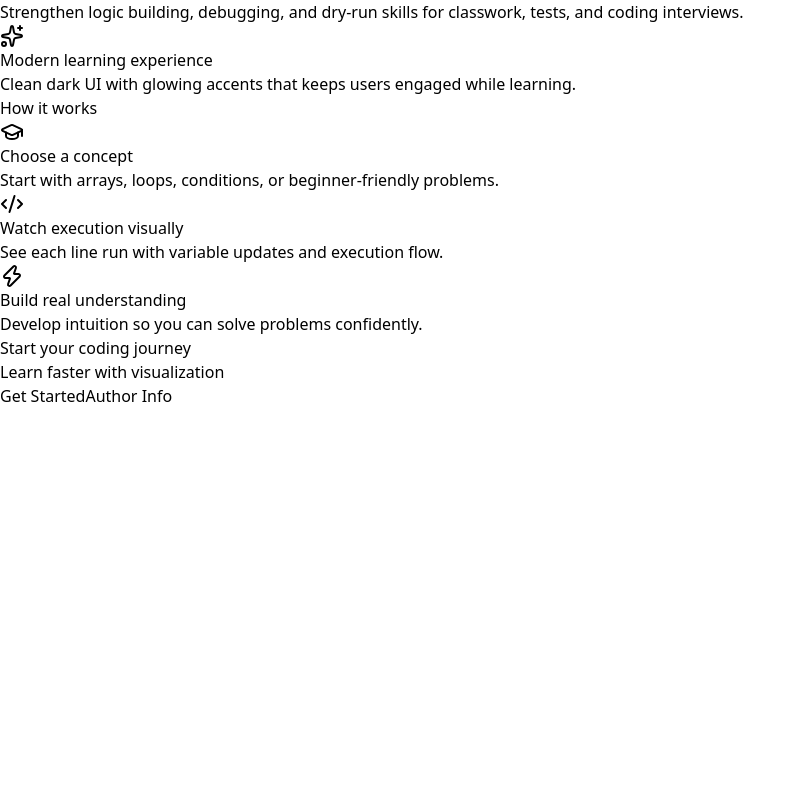
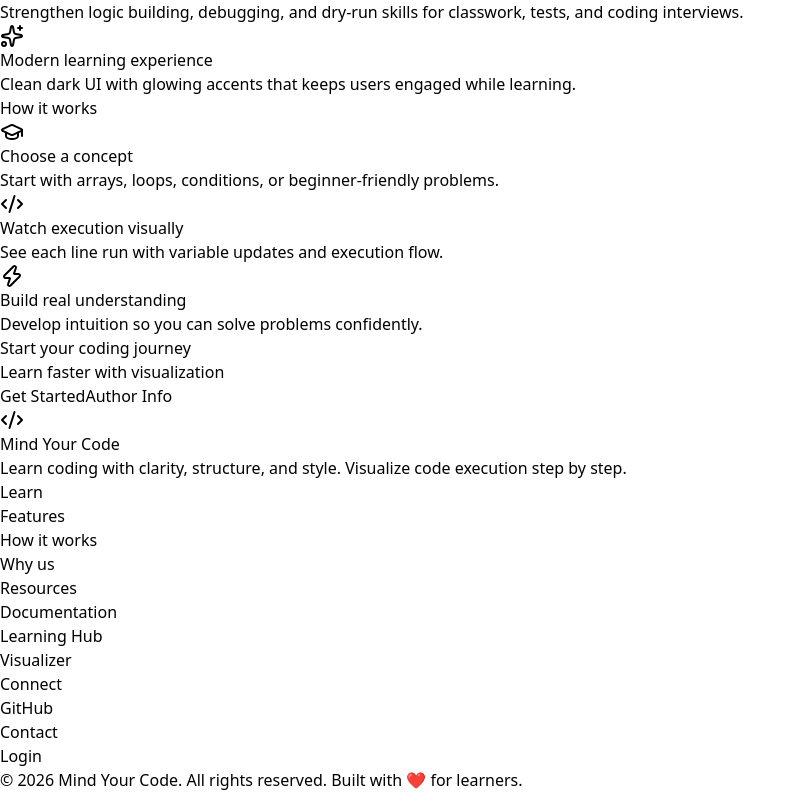
Before and after one commit to samar2341/MindYourCode, a React (Vite) app in the folder client/: page / in a window 1280 px wide. Shown: the part 816-1608 px from the top of the page, without its empty margins (0-805 px from the left). Before the commit the page ends 1224 px from the top, so only its background shows below. Built offline with nearby package versions, Linux system fonts and the light colour scheme.

Commit message:
pushed a code for footer

```diff
--- a/client/src/pages/Home.jsx
+++ b/client/src/pages/Home.jsx
@@ -325,6 +325,56 @@ export default function MindYourCodeHomepage() {
           </button>
         </div>
       </section>
+
+      {/* FOOTER */}
+      <footer className="border-t border-white/10 bg-slate-950 py-12">
+        <div className="mx-auto max-w-7xl px-6 md:px-10 lg:px-16">
+          <div className="grid gap-8 md:grid-cols-2 lg:grid-cols-4">
+            <div>
+              <div className="flex items-center gap-3 mb-4">
+                <div className="flex h-11 w-11 items-center justify-center rounded-2xl bg-cyan-500/20 text-cyan-300">
+                  <Code2 className="h-5 w-5" />
+                </div>
+                <h3 className="text-xl font-bold">Mind Your Code</h3>
+              </div>
+              <p className="text-white/60">
+                Learn coding with clarity, structure, and style. Visualize code execution step by step.
+              </p>
+            </div>
+
+            <div>
+              <h4 className="font-semibold mb-4">Learn</h4>
+              <ul className="space-y-2 text-white/60">
+                <li><a href="#features" className="hover:text-white transition">Features</a></li>
+                <li><a href="#how-it-works" className="hover:text-white transition">How it works</a></li>
+                <li><a href="#why-us" className="hover:text-white transition">Why us</a></li>
+              </ul>
+            </div>
+
+            <div>
+              <h4 className="font-semibold mb-4">Resources</h4>
+              <ul className="space-y-2 text-white/60">
+                <li><a href="/docs" className="hover:text-white transition">Documentation</a></li>
+                <li><a href="/learn" className="hover:text-white transition">Learning Hub</a></li>
+                <li><a href="/visualize/for-loop" className="hover:text-white transition">Visualizer</a></li>
+              </ul>
+            </div>
+
+            <div>
+              <h4 className="font-semibold mb-4">Connect</h4>
+              <ul className="space-y-2 text-white/60">
+                <li><a href="https://github.com" className="hover:text-white transition">GitHub</a></li>
+                <li><a href="mailto:contact@mindyourcode.com" className="hover:text-white transition">Contact</a></li>
+                <li><a href="/login" className="hover:text-white transition">Login</a></li>
+              </ul>
+            </div>
+          </div>
+
+          <div className="mt-8 pt-8 border-t border-white/10 text-center text-white/40">
+            <p>&copy; 2026 Mind Your Code. All rights reserved. Built with ❤️ for learners.</p>
+          </div>
+        </div>
+      </footer>
     </div>
   );
 }
--- a/client/src/pages/Learn.jsx
+++ b/client/src/pages/Learn.jsx
@@ -1,4 +1,5 @@
 import { motion } from "framer-motion";
+import { useNavigate } from "react-router-dom";
 import {
   ArrowRight,
   BookOpen,
@@ -19,6 +20,7 @@ import {
 } from "lucide-react";
 
 export default function Learn() {
+  const navigate = useNavigate();
   const categories = [
     {
       title: "Loops",
@@ -152,10 +154,16 @@ export default function Learn() {
               </p>
 
               <div className="mt-8 flex flex-wrap gap-4">
-                <button className="rounded-2xl bg-cyan-500 px-6 py-3.5 font-semibold text-black transition hover:-translate-y-0.5">
+                <button
+                  onClick={() => navigate("/visualize/for-loop")}
+                  className="rounded-2xl bg-cyan-500 px-6 py-3.5 font-semibold text-black transition hover:-translate-y-0.5"
+                >
                   Start Learning
                 </button>
-                <button className="rounded-2xl border border-white/15 bg-white/5 px-6 py-3.5 font-semibold text-white transition hover:bg-white/10">
+                <button
+                  onClick={() => navigate("/")}
+                  className="rounded-2xl border border-white/15 bg-white/5 px-6 py-3.5 font-semibold text-white transition hover:bg-white/10"
+                >
                   Explore Topics
                 </button>
               </div>
@@ -257,7 +265,10 @@ export default function Learn() {
             </p>
           </div>
 
-          <button className="inline-flex items-center gap-2 rounded-full border border-white/10 bg-white/5 px-4 py-2 text-sm text-white/75 transition hover:bg-white/10">
+          <button
+            onClick={() => navigate("/")}
+            className="inline-flex items-center gap-2 rounded-full border border-white/10 bg-white/5 px-4 py-2 text-sm text-white/75 transition hover:bg-white/10"
+          >
             View all categories
             <ArrowRight className="h-4 w-4" />
           </button>
@@ -289,10 +300,13 @@ export default function Learn() {
 
                 <div className="mt-6 flex items-center justify-between text-sm">
                   <span className="text-white/45">{category.lessons} lessons</span>
-                  <span className="flex items-center gap-2 font-medium text-cyan-300">
+                  <button
+                    onClick={() => navigate("/visualize/for-loop")}
+                    className="flex items-center gap-2 font-medium text-cyan-300 hover:text-cyan-200 transition"
+                  >
                     Explore
                     <ArrowRight className="h-4 w-4 transition group-hover:translate-x-1" />
-                  </span>
+                  </button>
                 </div>
               </motion.div>
             );
@@ -382,10 +396,16 @@ export default function Learn() {
               Build your learning side with guided lessons, strong visuals, and progress systems that keep students coming back.
             </p>
             <div className="mt-8 flex flex-col justify-center gap-4 sm:flex-row">
-              <button className="rounded-2xl bg-cyan-500 px-6 py-3.5 font-semibold text-black transition hover:-translate-y-0.5">
+              <button
+                onClick={() => navigate("/")}
+                className="rounded-2xl bg-cyan-500 px-6 py-3.5 font-semibold text-black transition hover:-translate-y-0.5"
+              >
                 Go to Learning Dashboard
               </button>
-              <button className="rounded-2xl border border-white/15 bg-white/5 px-6 py-3.5 font-semibold text-white transition hover:bg-white/10">
+              <button
+                onClick={() => navigate("/visualize/for-loop")}
+                className="rounded-2xl border border-white/15 bg-white/5 px-6 py-3.5 font-semibold text-white transition hover:bg-white/10"
+              >
                 Browse Free Lessons
               </button>
             </div>
```
